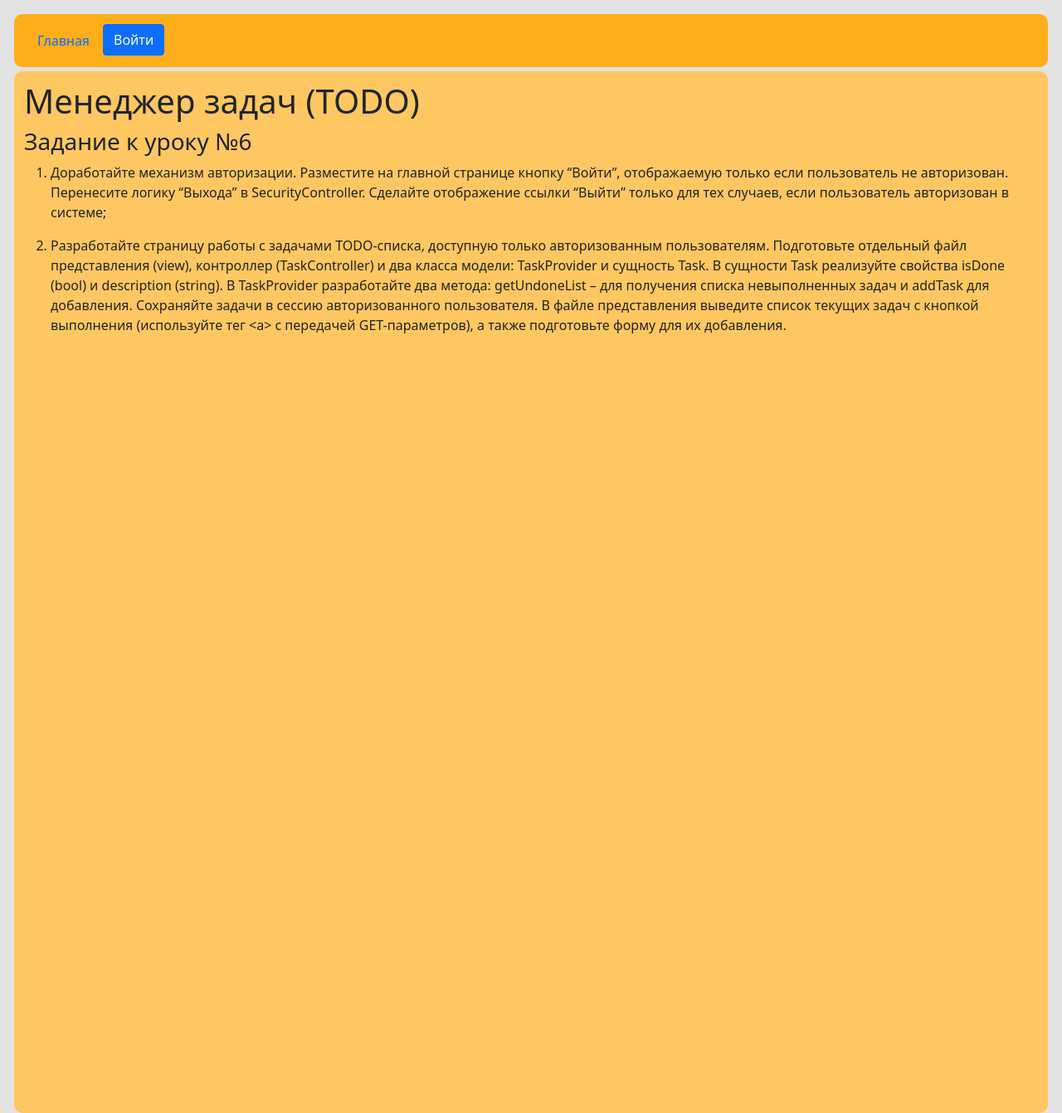
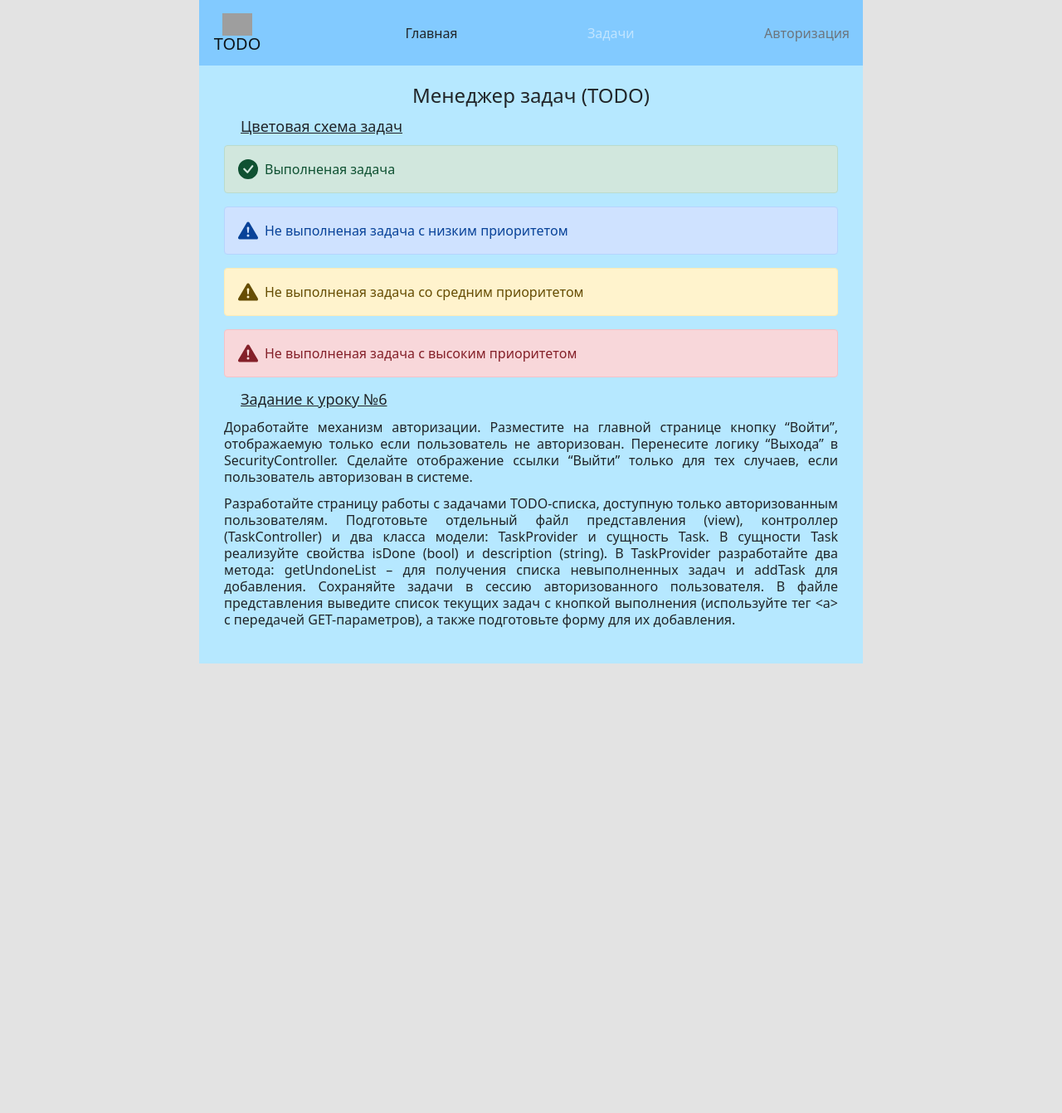
Before and after one commit to AlexS342/32_PHP-base, a PHP site: page / in a window 1280 px wide. Shown: the whole page at 83% size. After the commit the page ends 800 px from the top, so only its background shows below. Run offline with PHP 8.4, Linux system fonts and the light colour scheme; grey boxes are pictures that could not be loaded.

Commit message:
Доработал логику и внешний вид в CSS пофайлово

```diff
--- a/script6/controller/indexController.php
+++ b/script6/controller/indexController.php
@@ -11,4 +11,6 @@ if(isset($_SESSION['username'])){
     $username = $user->getUsername();
 }
 
+$page = 'index';
+
 include "view/index.php";
--- a/script6/controller/securityController.php
+++ b/script6/controller/securityController.php
@@ -27,4 +27,6 @@ if(isset($_GET['action']) && $_GET['action'] === 'logout'){
     die;
 }
 
+$page = 'security';
+
 include "view/security.php";
--- /dev/null
+++ b/script6/style/home.css
@@ -0,0 +1,12 @@
+.home {
+    margin: 0 20px;
+}
+
+.home-item {
+    margin: 12px 0;
+    text-align: justify
+}
+
+.home-itemP {
+    line-height: 20px;
+}
--- /dev/null
+++ b/script6/style/main.css
@@ -0,0 +1,31 @@
+body {
+    max-width: 800px;
+    margin: 0 auto;
+    background: #e3e3e3;
+    display: flex;
+    flex-direction: column;
+    min-height: 100vh;
+}
+
+main {
+    background: #b6e8ff;
+    flex-grow: 1;
+    padding: 10px;
+}
+
+.hd1 {
+    margin: 12px;
+    text-align: center;
+    font-size: 24px;
+}
+
+.hd3 {
+    margin-left: 20px;
+    font-size: 18px;
+    text-decoration: underline;
+}
+
+.hd5 {
+    font-size: 14px;
+    margin-right: 5px;
+}
--- /dev/null
+++ b/script6/style/menu.css
@@ -0,0 +1,11 @@
+.logoWPR {
+    display: flex;
+    flex-direction: column;
+    align-items: center;
+    padding: 0.5rem 1rem;
+}
+
+.logo {
+    width: 36px;
+    margin: 0 12px;
+}
--- /dev/null
+++ b/script6/style/reset.css
@@ -0,0 +1,134 @@
+/* http://meyerweb.com/eric/tools/css/reset/
+    v2.0 | 20110126
+    License: none (public domain)
+*/
+
+html,
+body,
+div,
+span,
+applet,
+object,
+iframe,
+h1,
+h2,
+h3,
+h4,
+h5,
+h6,
+p,
+blockquote,
+pre,
+a,
+abbr,
+acronym,
+address,
+big,
+cite,
+code,
+del,
+dfn,
+em,
+img,
+ins,
+kbd,
+q,
+s,
+samp,
+small,
+strike,
+strong,
+sub,
+sup,
+tt,
+var,
+b,
+u,
+i,
+center,
+dl,
+dt,
+dd,
+ol,
+ul,
+li,
+fieldset,
+form,
+label,
+legend,
+table,
+caption,
+tbody,
+tfoot,
+thead,
+tr,
+th,
+td,
+article,
+aside,
+canvas,
+details,
+embed,
+figure,
+figcaption,
+footer,
+header,
+hgroup,
+menu,
+nav,
+output,
+ruby,
+section,
+summary,
+time,
+mark,
+audio,
+video {
+    margin: 0;
+    padding: 0;
+    border: 0;
+    font-size: 100%;
+    vertical-align: baseline;
+}
+
+/* HTML5 display-role reset for older browsers */
+A article,
+aside,
+details,
+figcaption,
+figure,
+footer,
+header,
+hgroup,
+menu,
+nav,
+section {
+    display: block;
+}
+
+body {
+    line-height: 1;
+}
+
+ol,
+ul {
+    list-style: none;
+}
+
+blockquote,
+q {
+    quotes: none;
+}
+
+blockquote:before,
+blockquote:after,
+q:before,
+q:after {
+    content: '';
+    content: none;
+}
+
+table {
+    border-collapse: collapse;
+    border-spacing: 0;
+}
--- a/script6/view/index.php
+++ b/script6/view/index.php
@@ -10,24 +10,104 @@
     <meta http-equiv="X-UA-Compatible" content="IE=edge">
     <meta name="viewport" content="width=device-width, initial-scale=1.0">
     <link href="https://cdn.jsdelivr.net/npm/bootstrap@5.0.2/dist/css/bootstrap.min.css" rel="stylesheet" integrity="sha384-EVSTQN3/azprG1Anm3QDgpJLIm9Nao0Yz1ztcQTwFspd3yD65VohhpuuCOmLASjC" crossorigin="anonymous">
+    <link rel="stylesheet" href="../style/reset.css">
+    <link rel="stylesheet" href="../style/main.css">
+    <link rel="stylesheet" href="../style/menu.css">
+    <link rel="stylesheet" href="../style/home.css">
     <title>Главная - Менеджер задач</title>
 </head>
 
-<body style="background: #e3e3e3; padding: 12px; height: 100vw;">
+<body>
     <header>
         <?php include "menu.php" ?>
     </header>
-    <main style="background: #ffc761; padding: 12px; height: 100%;  margin:5px; border-radius: 10px;">
-        <h1>Менеджер задач (TODO)</h1>
-        <h3>Задание к уроку №6</h3>
-        <ol>
-            <li>
-                <p>Доработайте механизм авторизации. Разместите на главной странице кнопку “Войти”, отображаемую только если пользователь не авторизован. Перенесите логику “Выхода” в SecurityController. Сделайте отображение ссылки “Выйти” только для тех случаев, если пользователь авторизован в системе;</p>
+    <main>
+        <h1 class="hd1">Менеджер задач (TODO)</h1>
+
+        <ol class="home">
+            <li class="home-item">
+                <h3 class="hd3"> Цветовая схема задач </h3>
             </li>
             <li>
-                <p>Разработайте страницу работы с задачами TODO-списка, доступную только авторизованным пользователям. Подготовьте отдельный файл представления (view), контроллер (TaskController) и два класса модели: TaskProvider и сущность Task. В сущности Task реализуйте свойства isDone (bool) и description (string). В TaskProvider разработайте два метода: getUndoneList – для получения списка невыполненных задач и addTask для добавления. Сохраняйте задачи в сессию авторизованного пользователя. В файле представления выведите список текущих задач с кнопкой выполнения (используйте тег &lt;a&gt; с передачей GET-параметров), а также подготовьте форму для их добавления.</p>
+                <div class="alert alert-success d-flex align-items-center" role="alert">
+                    <svg class="bi flex-shrink-0 me-2" width="24" height="24" role="img" aria-label="Success:">
+                    <use xlink:href="#check-circle-fill"/>
+                    <symbol id="check-circle-fill" fill="currentColor" viewBox="0 0 16 16">
+                        <path d="M16 8A8 8 0 1 1 0 8a8 8 0 0 1 16 0zm-3.97-3.03a.75.75 0 0 0-1.08.022L7.477 9.417 5.384 7.323a.75.75 0 0 0-1.06 1.06L6.97 11.03a.75.75 0 0 0 1.079-.02l3.992-4.99a.75.75 0 0 0-.01-1.05z"/>
+                    </symbol>
+                </svg>
+                <div>
+                    Выполненая задача
+                </div>
+            </div>
+            </li>
+            <li>
+                <div class="alert alert-primary  d-flex align-items-center" role="alert">
+                    <svg class="bi flex-shrink-0 me-2" width="24" height="24" role="img" aria-label="Danger:">
+                        <use xlink:href="#exclamation-triangle-fill"/>
+                        <symbol id="exclamation-triangle-fill" fill="currentColor" viewBox="0 0 16 16">
+                        <path d="M8.982 1.566a1.13 1.13 0 0 0-1.96 0L.165 13.233c-.457.778.091 1.767.98 1.767h13.713c.889 0 1.438-.99.98-1.767L8.982 1.566zM8 5c.535 0 .954.462.9.995l-.35 3.507a.552.552 0 0 1-1.1 0L7.1 5.995A.905.905 0 0 1 8 5zm.002 6a1 1 0 1 1 0 2 1 1 0 0 1 0-2z"/>
+                        </symbol>
+                    </svg>
+                    <div>
+                        Не выполненая задача с низким приоритетом
+                    </div>
+                </div>
+            </li>
+            <li>
+                <div class="alert alert-warning d-flex align-items-center" role="alert">
+                    <svg class="bi flex-shrink-0 me-2" width="24" height="24" role="img" aria-label="Warning:"><use xlink:href="#exclamation-triangle-fill"/></svg>
+                    <div>
+                        Не выполненая задача со средним приоритетом
+                    </div>
+                </div>
+            </li>
+            <li>
+                <div class="alert alert-danger d-flex align-items-center" role="alert">
+                    <svg class="bi flex-shrink-0 me-2" width="24" height="24" role="img" aria-label="Danger:">
+                        <use xlink:href="#exclamation-triangle-fill"/>
+                        <symbol id="exclamation-triangle-fill" fill="currentColor" viewBox="0 0 16 16">
+                        <path d="M8.982 1.566a1.13 1.13 0 0 0-1.96 0L.165 13.233c-.457.778.091 1.767.98 1.767h13.713c.889 0 1.438-.99.98-1.767L8.982 1.566zM8 5c.535 0 .954.462.9.995l-.35 3.507a.552.552 0 0 1-1.1 0L7.1 5.995A.905.905 0 0 1 8 5zm.002 6a1 1 0 1 1 0 2 1 1 0 0 1 0-2z"/>
+                        </symbol>
+                    </svg>
+                    <div>
+                        Не выполненая задача с высоким приоритетом
+                    </div>
+                </div>
             </li>
         </ol>
+
+        <ol class="home">
+            <li class="home-item">
+                <h3 class="hd3">
+                    Задание к уроку №6
+                </h3>
+            </li>
+            <li class="home-item">
+                <p class="home-itemP">
+                    Доработайте механизм авторизации. Разместите на главной странице
+                    кнопку “Войти”, отображаемую только если пользователь не авторизован.
+                    Перенесите логику “Выхода” в SecurityController. Сделайте отображение
+                    ссылки “Выйти” только для тех случаев, если пользователь авторизован
+                    в системе.
+                </p>
+            </li>
+            <li class="home-item">
+                <p class="home-itemP">
+                    Разработайте страницу работы с задачами TODO-списка, доступную только
+                    авторизованным пользователям. Подготовьте отдельный файл представления
+                    (view), контроллер (TaskController) и два класса модели: TaskProvider
+                    и сущность Task. В сущности Task реализуйте свойства isDone (bool) и
+                    description (string). В TaskProvider разработайте два метода:
+                    getUndoneList – для получения списка невыполненных задач и addTask для
+                    добавления. Сохраняйте задачи в сессию авторизованного пользователя.
+                    В файле представления выведите список текущих задач с кнопкой
+                    выполнения (используйте тег &lt;a&gt; с передачей GET-параметров), а
+                    также подготовьте форму для их добавления.
+                </p>
+            </li>
+        </ol>
+
     </main>
 </body>
 
--- a/script6/view/menu.php
+++ b/script6/view/menu.php
@@ -1,23 +1,11 @@
-<!--
-Предварительно стилилизацию выполнил внури тегов, планирую проработать оформление в свободное время
--->
+<nav class="navbar navbar-light" style="background-color: #82caff;">
 
-<div style="background: #ffae1b; padding: 12px; margin:5px; border-radius: 10px;">
-    <ul class="nav">
-        <li class="nav-item">
-            <a class="nav-link active" aria-current="page" href="/">Главная</a>
-        </li>
-        <?php if($username === null): ?>
-        <li class="nav-item">
-            <a class="btn btn-primary" href="/?controller=security" role="button">Войти</a>
-        </li>
-        <?php elseif($username !== null): ?>
-        <li class="nav-item">
-            <a class="nav-link" href="/?controller=task">Задачи</a>
-        </li>
-        <li class="nav-item">
-            <a class="btn btn-primary" href="/?controller=security&action=logout" role="button">Выйти</a>
-        </li>
-        <?php endif ?>
-    </ul>
-</div>
+    <a class="navbar-brand align-baseline logoWPR" href="/"><img class="logo" src="../img/logo.svg" alt="logo"><p>TODO</p></a>
+    <a class="nav-link <?php if($page === 'index'): ?>text-dark<?php else: ?>text-secondary<?php endif ?>" aria-current="page" href="/">Главная</a>
+    <a class="nav-link <?php if($page === 'task'): ?>text-dark<?php else: ?>text-secondary<?php endif ?> <?php if($username === null): ?>disabled text-white-50<?php endif ?>" <?php if($username === null): ?>tabindex="-1" aria-disabled="true"<?php endif ?> href="/?controller=task">Задачи</a>
+    <a class="nav-link <?php if($page === 'security'): ?>text-dark<?php else: ?>text-secondary<?php endif ?> <?php if($username !== null): ?>disabled text-white-50<?php endif ?>" <?php if($username === null): ?>tabindex="-1" aria-disabled="true"<?php endif ?> href="/?controller=security">Авторизация</a>
+
+    <?php if($username !== null): ?>
+        <a class="nav-link text-secondary" href="/?controller=security&action=logout">Выйти</a>
+    <?php endif ?>
+</nav>
```
Also changed, not shown: script6/controller/taskController.php (+5 -3 lines), script6/model/TaskProvider.php (+26 -0 lines), script6/style/itemTask.css (added, +43 -0 lines), script6/style/security.css (added, +28 -0 lines), script6/style/task.css (added, +43 -0 lines), script6/view/itemTask.php (added, +133 -0 lines), script6/view/security.php (+28 -10 lines), script6/view/task.php (+47 -39 lines), script6/img/logo.svg (added).
